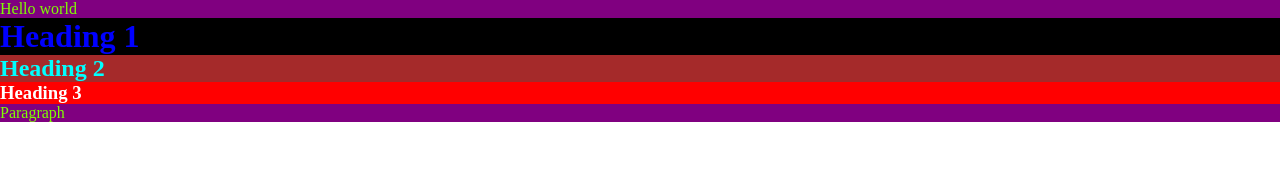
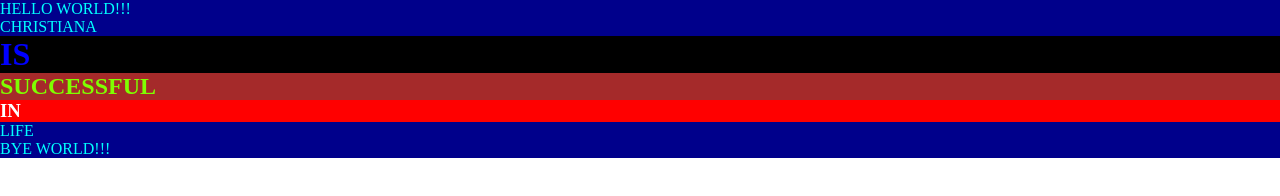
Before and after one commit to abolarinwachristianah2024-code/cohort_7, a website: page index.html in a window 1280 px wide. Drawn offline with Linux system fonts and the light colour scheme.

Commit message:
I modified css and html

```diff
--- a/index.css
+++ b/index.css
@@ -7,7 +7,7 @@ h1{
     background-color: black;
 }
 h2{
-    color: aqua;
+    color: chartreuse;
     background-color: brown;
 }
 
@@ -16,6 +16,6 @@ h3{
     background-color: red;
 }
 p{
-    color:chartreuse;
-    background-color: purple
+    color:cyan;
+    background-color: darkblue
 }
--- a/index.html
+++ b/index.html
@@ -7,11 +7,12 @@
     <link rel="stylesheet" href="index.css">
 </head>
 <body>
-    <p>Hello world</p>
-    <h1>Heading 1</h1>
-    <h2>Heading 2</h2>
-    <h3>Heading 3</h3>
-    <p>Paragraph</p>
-
+    <p>HELLO WORLD!!!</p>
+    <p>CHRISTIANA</p>
+    <h1>IS</h1>
+    <h2>SUCCESSFUL</h2>
+    <h3>IN</h3>
+    <p>LIFE</p>
+    <p>BYE WORLD!!!</p>
 </body>
 </html>
```
